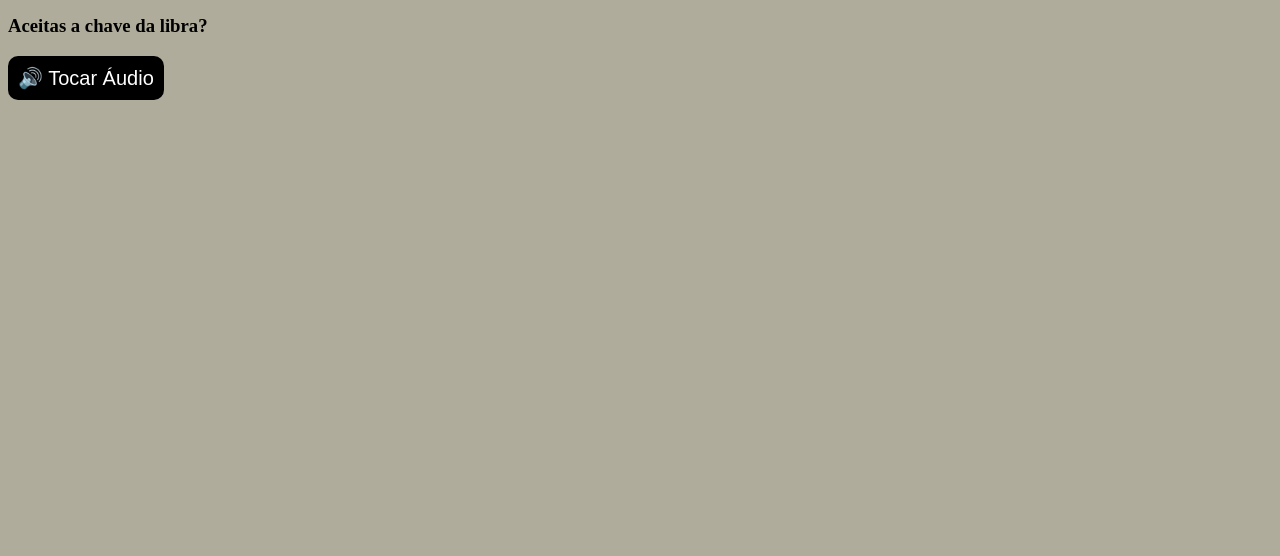
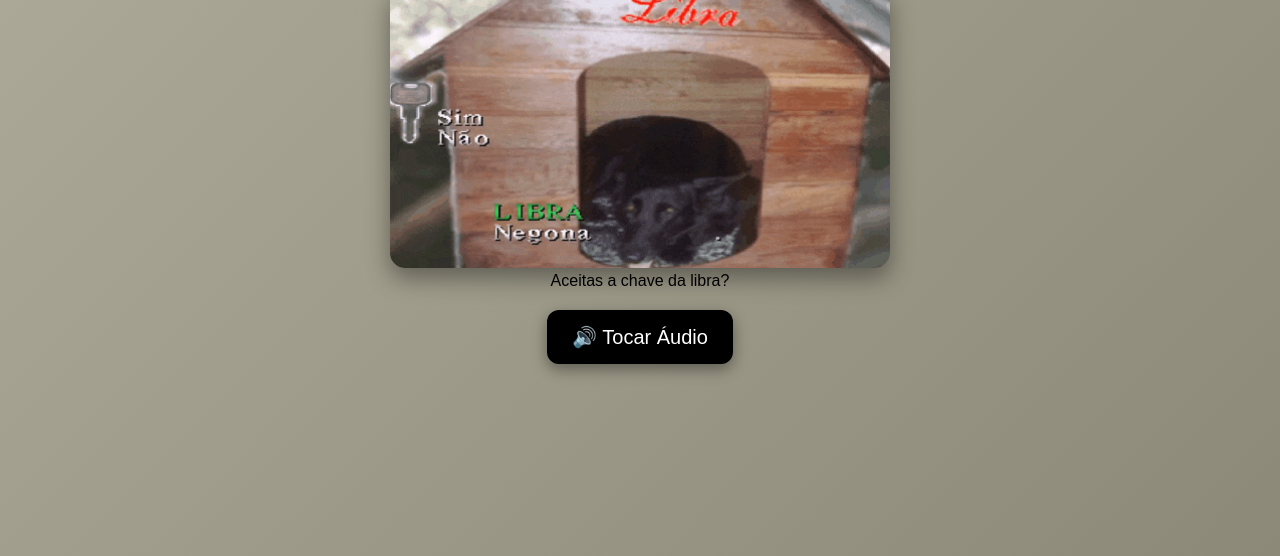
Before and after one commit to guithunder/atv-afonso, a plain HTML site: page index.html in a window 1280 px wide. Shown: the part 244-800 px from the top of the page. Drawn offline with Linux system fonts and the light colour scheme.

Commit message:
Melhora o estilo da página com novas regras CSS e estrutura HTML, além de adicionar um workflow para deploy no GitHub Pages.

```diff
--- a/css/INdex.css
+++ b/css/INdex.css
@@ -1,13 +1,75 @@
-body{
-    background: rgb(175, 172, 155);
+/* Reset básico */
+*{
+    margin: 0;
+    padding: 0;
+    box-sizing: border-box;
 }
 
+/* Centralização total da página */
+body{
+    background: linear-gradient(135deg, rgb(175, 172, 155), rgb(140, 137, 120));
+    height: 100vh;
+
+    display: flex;
+    flex-direction: column;
+    justify-content: center;
+    align-items: center;
+
+    font-family: Arial, sans-serif;
+    text-align: center;
+}
+
+/* Título */
+h2{
+    font-size: 40px;
+    margin-bottom: 20px;
+}
+
+/* Subtítulo */
+h3{
+    margin: 20px 0;
+    font-weight: normal;
+}
+
+/* Imagem estilizada */
+img{
+    width: 500px;
+    height: auto;
+    border-radius: 15px;
+    box-shadow: 0 10px 25px rgba(0,0,0,0.4);
+    transition: transform 0.3s ease, box-shadow 0.3s ease;
+
+}
+
+/* Efeito ao passar o mouse */
+img:hover{
+    transform: scale(1.05);
+    box-shadow: 0 15px 35px rgba(0,0,0,0.6);
+}
+
+/* Botão melhorado */
 button{
     background: black;
     color: white;
-    border-radius: 10px;
-    padding: 10px;
+    border-radius: 12px;
+    padding: 15px 25px;
     font-size: 20px;
     border: none;
     cursor: pointer;
+    margin-top: 20px;
+
+    transition: all 0.3s ease;
+    box-shadow: 0 5px 15px rgba(0,0,0,0.4);
 }
+
+/* Hover do botão */
+button:hover{
+    background: #222;
+    transform: translateY(-3px);
+    box-shadow: 0 8px 20px rgba(0,0,0,0.6);
+}
+
+/* Efeito ao clicar */
+button:active{
+    transform: scale(0.95);
+}
--- a/index.html
+++ b/index.html
@@ -3,33 +3,44 @@
 <head>
     <meta charset="UTF-8">
     <meta name="viewport" content="width=device-width, initial-scale=1.0">
-    <title>libra negona</title>
-    <link rel="icon" type="image/png" href="/libras/negona-silent-hill.gif">
+    <title>Libra Negona</title>
+
+    <link rel="icon" type="image/png" href="libras/negona-silent-hill.gif">
     <link rel="stylesheet" href="/css/INdex.css">
+</head>
 
-</head>
 <body>
 
-  <h2>Libra Negona</h2>
+  <main class="container">
 
-  <img src="libras/negona-silent-hill.gif" width="300">
+    <h1>Libra Negona</h1>
 
-  <h3>Aceitas a chave da libra?</h3>
+    <div class="imagem-container">
+      <img
+        src="libras/negona-silent-hill.gif"
+        alt="Imagem Libra Negona"
+      >
+    </div>
 
-  <button onclick="tocarAudio()">🔊 Tocar Áudio</button>
+    <p class="pergunta">Aceitas a chave da libra?</p>
 
-  <audio id="meuAudio">
-      <source src="audio/nossa-esturado-seu-madruga.mp3" type="audio/mpeg">
-      Seu navegador não suporta áudio.
-  </audio>
+    <button class="botao-audio" onclick="tocarAudio()">
+      🔊 Tocar Áudio
+    </button>
+
+    <audio id="meuAudio">
+        <source src="audio/nossa-esturado-seu-madruga.mp3" type="audio/mpeg">
+        Seu navegador não suporta áudio.
+    </audio>
+
+  </main>
 
   <script>
     function tocarAudio() {
-      var audio = document.getElementById("meuAudio");
+      const audio = document.getElementById("meuAudio");
       audio.play();
     }
   </script>
 
 </body>
-</body>
 </html>
```
Also changed, not shown: 1 other file.
